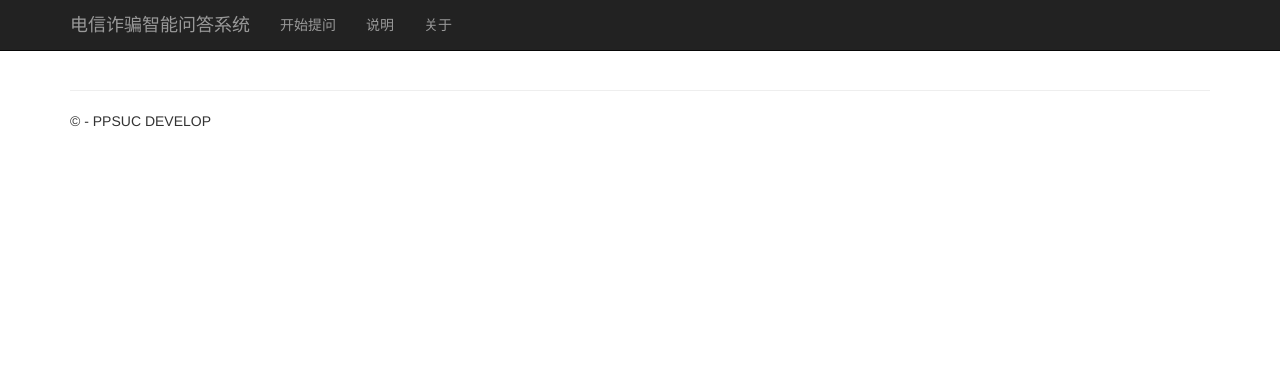
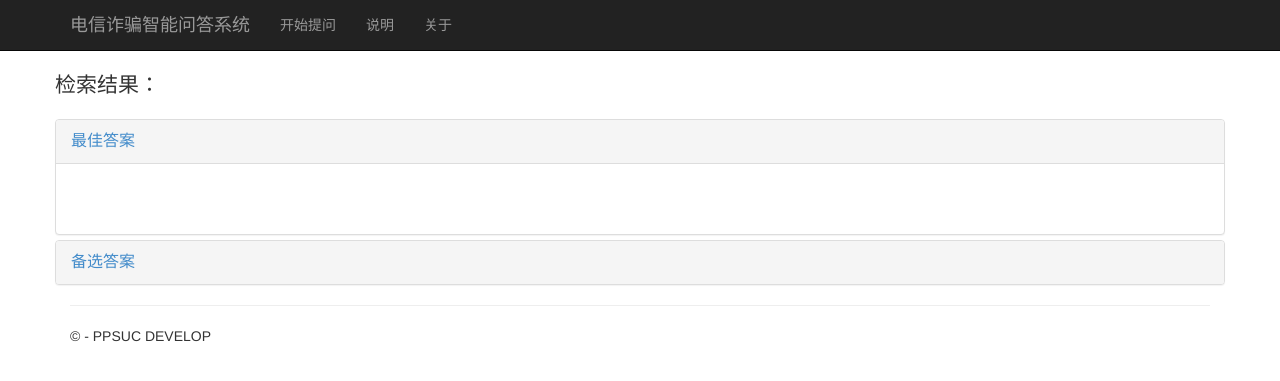
Before and after one commit to realcopycat/Athena_App, a Flask app: template athena_App/athena_App/templates/answer.html in a window 1280 px wide. Shown: the top 381 px of the page. Run offline with Flask 2, Linux system fonts and the light colour scheme; the template is opened without the code that fills it, so the values that code supplies are empty; parts of the project's set-up code (start-up, migrations or seed data) failed here and were passed over; some libraries are stand-ins or nearby versions.

Commit message:
”百度知道“部分已完成！

```diff
--- a/athena_App/athena_App/__init__.py
+++ b/athena_App/athena_App/__init__.py
@@ -7,5 +7,3 @@ app = Flask(__name__)
 app.config['SECRET_KEY']='bigbanana'
 
 import athena_App.views
-
-pass
--- a/athena_App/athena_App/formClass.py
+++ b/athena_App/athena_App/formClass.py
@@ -3,5 +3,5 @@ from wtforms import StringField, SubmitField
 from wtforms.validators import Required
 
 class QuestionForm(Form):
-    question = StringField('请告诉我你的疑问？', validators=[Required()])
-    submit = SubmitField('submit')
+    question = StringField('你的疑问是...', validators=[Required()])
+    submit = SubmitField('搜索')
--- a/athena_App/athena_App/templates/answer.html
+++ b/athena_App/athena_App/templates/answer.html
@@ -2,6 +2,58 @@
 
 {% block content %}
 
+<div class="row">
+    <p class="lead">
+        检索结果：
+    </p>
+</div>
 
 
+<div class="row">
+    <div class="row clearfix">
+        <div class="col-md-12 column">
+            <div class="panel-group" id="panel-95624">
+                <div class="panel panel-default">
+                    <div class="panel-heading">
+                        <a class="panel-title" data-toggle="collapse" data-parent="#panel-95624" href="#panel-element-809547">最佳答案</a>
+                    </div>
+                    <div id="panel-element-809547" class="panel-collapse in">
+                        <div class="panel-body">
+                            <div class="row">
+                                <p class="lead">
+                                    {{ answer.matchQ1 }}
+                                </p>
+                            </div>
+                            <div class="row">
+                                <h3>
+                                    {{ answer.bestAnswer }}
+                                </h3>
+                            </div>
+                        </div>
+                    </div>
+                </div>
+                <div class="panel panel-default">
+                    <div class="panel-heading">
+                        <a class="panel-title collapsed" data-toggle="collapse" data-parent="#panel-95624" href="#panel-element-459861">备选答案</a>
+                    </div>
+                    <div id="panel-element-459861" class="panel-collapse collapse">
+                        <div class="panel-body">
+                            <div class="row">
+                                <p class="lead">
+                                    {{ answer.matchQ2 }}
+                                </p>
+                            </div>
+                            <div class="row">
+                                <h3>
+                                    {{ answer.secAnswer }}
+                                </h3>
+                            </div>
+                        </div>
+                    </div>
+                </div>
+            </div>
+        </div>
+    </div>
+</div>
+
 {% endblock %}
```
Also changed, not shown: athena_App/athena_App/data_process/keywordCompare.py (added, +54 -0 lines), athena_App/athena_App/templates/index.html (+15 -4 lines), athena_App/athena_App/views.py (+10 -5 lines), 1 other file.
